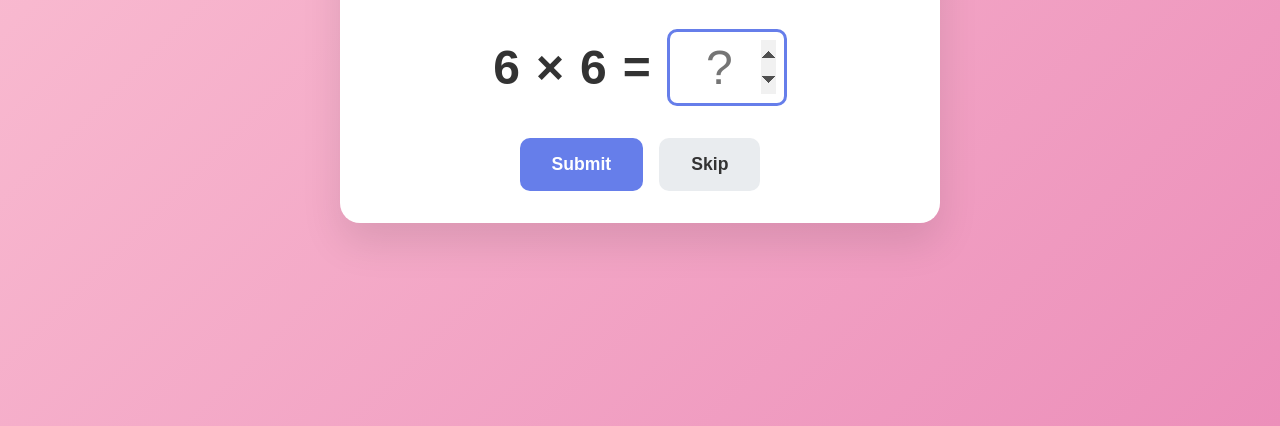
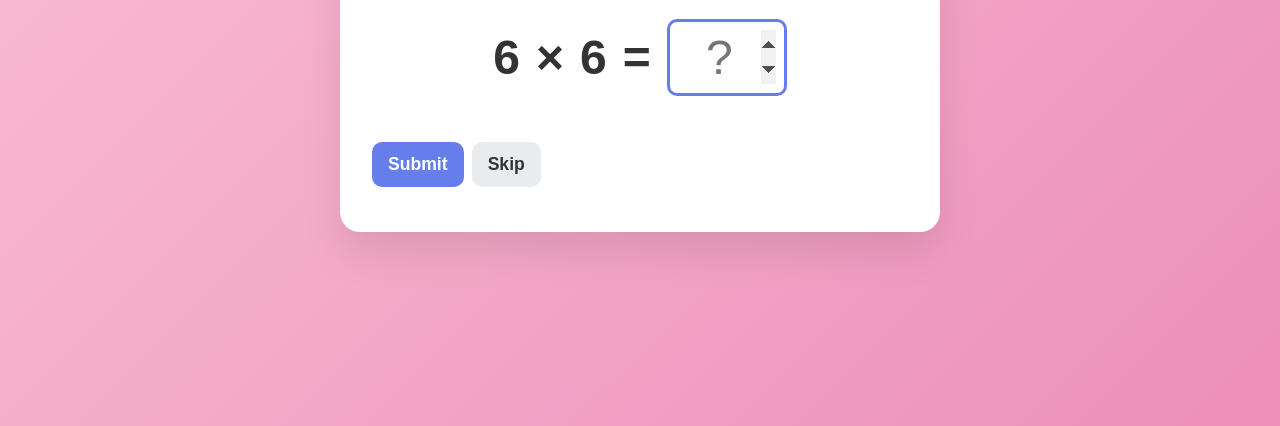
Before and after one commit to JarkkookkraJ/multiplication-game, a plain HTML site: page index.html in a window 1280 px wide. Both pictures are taken after a click on the button "Start Game". Shown: the part 374-800 px from the top of the page. Drawn offline with Linux system fonts and the light colour scheme.

Commit message:
Prevent feedback messages from shifting the game layout
Co-authored-by: Copilot App <223556219+Copilot@users.noreply.github.com>

```diff
--- a/index.html
+++ b/index.html
@@ -62,11 +62,12 @@
                 </div>
 
                 <div class="controls">
-                    <button id="submit-btn" class="btn primary">Submit</button>
-                    <button id="skip-btn" class="btn secondary">Skip</button>
+                    <div class="action-buttons">
+                        <button id="submit-btn" class="btn primary">Submit</button>
+                        <button id="skip-btn" class="btn secondary">Skip</button>
+                    </div>
+                    <div id="feedback" class="feedback" role="status" aria-atomic="true"></div>
                 </div>
-
-                <div id="feedback" class="feedback hidden"></div>
             </div>
 
             <div id="end-screen" class="hidden">
--- a/script.js
+++ b/script.js
@@ -282,11 +282,11 @@ class MultiplicationGame {
     showFeedback(message, isCorrect) {
         this.feedback.textContent = message;
         this.feedback.className = `feedback ${isCorrect ? 'correct' : 'incorrect'}`;
-        this.feedback.classList.remove('hidden');
     }
 
     hideFeedback() {
-        this.feedback.classList.add('hidden');
+        this.feedback.textContent = '';
+        this.feedback.className = 'feedback';
     }
 
     updateStats() {
--- a/style.css
+++ b/style.css
@@ -227,10 +227,21 @@ h1 {
 }
 
 .controls {
+    display: grid;
+    grid-template-columns: auto minmax(0, 1fr);
+    align-items: center;
+    gap: 1rem;
+    margin-top: 2rem;
+}
+
+.action-buttons {
     display: flex;
-    gap: 1rem;
+    gap: 0.5rem;
     justify-content: center;
-    margin-top: 2rem;
+}
+
+.controls .btn {
+    padding: 0.75rem 1rem;
 }
 
 .btn {
@@ -264,10 +275,19 @@ h1 {
 }
 
 .feedback {
-    margin-top: 1rem;
-    padding: 1rem;
+    display: flex;
+    align-items: safe center;
+    justify-content: center;
+    min-width: 0;
+    /* Reserve space for wrapped messages without resizing the centered panel. */
+    height: 4.5rem;
+    overflow-y: auto;
+    overflow-wrap: anywhere;
+    padding: 0.5rem 0.75rem;
+    border: 2px solid transparent;
     border-radius: 10px;
-    font-size: 1.2rem;
+    font-size: 1rem;
+    line-height: 1.4;
     font-weight: bold;
 }
 
@@ -370,8 +390,8 @@ h1 {
     }
 
     .controls {
-        flex-direction: column;
-        align-items: center;
+        grid-template-columns: minmax(0, 1fr);
+        gap: 0.5rem;
     }
 
     .highscore-item {
```
